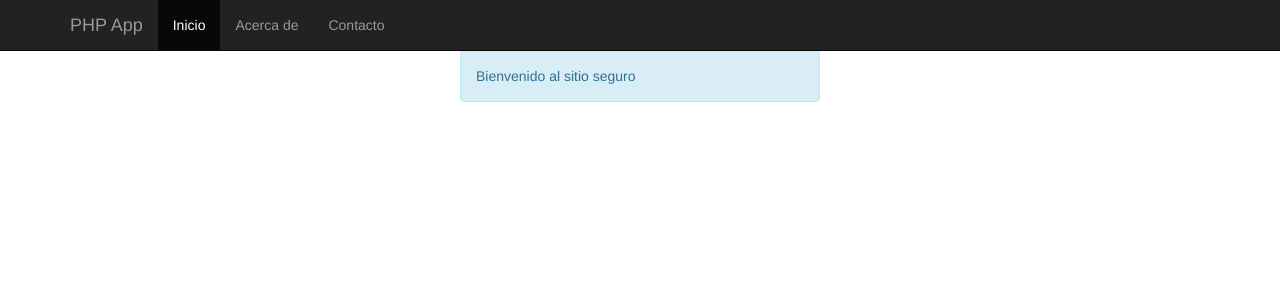
After one commit to emaestro/wdinamico, a PHP site: page /bienvenido.php in a window 1280 px wide. The commit adds this page. Shown: the top 300 px of the page. Run offline with PHP 8.4, Linux system fonts and the light colour scheme; some libraries are stand-ins or nearby versions.

Commit message:
Agregamos bienvenido.php

```diff
--- a/autentica.php
+++ b/autentica.php
@@ -36,7 +36,7 @@
 			{
 ?>
 				<div class="alert alert-error">
-					<p><strong>Error!!!</strong>Contraseña incorrecta?></p>
+					<p><strong>Error!!!</strong>Contraseña incorrecta</p>
 				</div>
 <?php
 
--- /dev/null
+++ b/bienvenido.php
@@ -0,0 +1,21 @@
+<?php
+	require("cabecera.php");
+?>
+
+	<div class="container">
+
+		<div class="row">
+			<div class="col-md-offset-4 col-md-4">
+
+				<div class="alert alert-info">
+					<p>Bienvenido al sitio seguro</p>
+				</div>
+
+			</div>
+		</div>
+
+	</div>
+
+<?php
+	require("pie.php");
+?>
```
